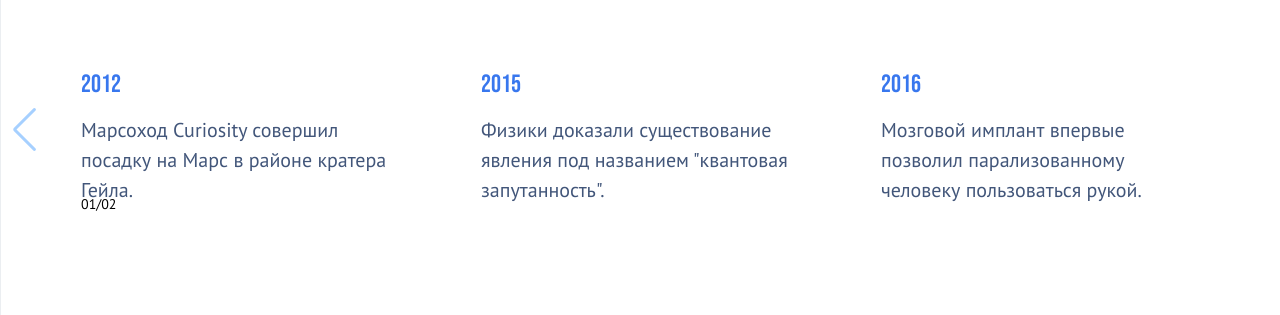
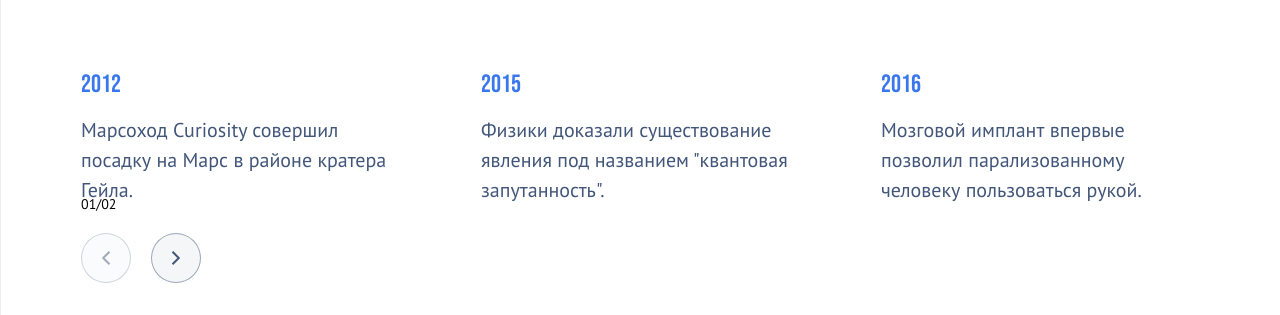
Before and after one commit to aleksandrdadaev/calendar-of-historical-events, a React (Create React App) app: page / in a window 1280 px wide. Shown: the part 485-800 px from the top of the page. Built offline with nearby package versions, Linux system fonts and the light colour scheme.

Commit message:
add custom navigation buttons to main slider

```diff
--- a/src/widgets/historical-dates/ui/main-slider/MainSlider.tsx
+++ b/src/widgets/historical-dates/ui/main-slider/MainSlider.tsx
@@ -13,16 +13,20 @@ import { addZeroToNumber } from '../../lib/utils/add-zero-to-number.util'
 import InnerSlider from '../inner-slider/InnerSlider'
 
 import styles from './MainSlider.module.scss'
+import MainSliderButtons from './main-slider-buttons/MainSliderButtons'
 import MainSliderFraction from './main-slider-fraction/MainSliderFraction'
 
 const MainSlider: FC = () => {
 	const [activeSlideIndex, setActiveSlideIndex] = useState<number>(0)
-	console.log(activeSlideIndex)
+
 	return (
 		<div className={styles.wrapper}>
 			<Swiper
 				modules={[EffectFade, Virtual, Navigation, Pagination]}
-				navigation
+				navigation={{
+					prevEl: `.main-button-prev`,
+					nextEl: `.main-button-next`,
+				}}
 				fadeEffect={{
 					crossFade: true,
 				}}
@@ -54,6 +58,7 @@ const MainSlider: FC = () => {
 				))}
 				<div className={styles.controls}>
 					<MainSliderFraction />
+					<MainSliderButtons />
 				</div>
 			</Swiper>
 		</div>
--- /dev/null
+++ b/src/widgets/historical-dates/ui/main-slider/main-slider-buttons/MainSliderButtons.module.scss
@@ -0,0 +1,37 @@
+.wrapper {
+	width: fit-content;
+	display: flex;
+	gap: 20px;
+}
+
+.button {
+	position: relative;
+	width: 50px;
+	height: 50px;
+
+	border-radius: 50%;
+	border: 1px solid #42567a80;
+
+	transition: all 0.3s ease-in-out;
+	background-color: rgba(#42567a, 0.05);
+
+	&:not(:disabled):hover {
+		background-color: #fff;
+	}
+
+	&:disabled {
+		opacity: 0.5;
+	}
+
+	&.next {
+		transform: rotate(180deg);
+	}
+}
+
+.arrow {
+	position: absolute;
+	top: 50%;
+	left: 50%;
+
+	transform: translate(-50%, -50%);
+}
--- /dev/null
+++ b/src/widgets/historical-dates/ui/main-slider/main-slider-buttons/MainSliderButtons.tsx
@@ -0,0 +1,21 @@
+import clsx from 'clsx'
+import { FC } from 'react'
+
+import arrow from '@/shared/assets/icons/arrow.svg'
+
+import styles from './MainSliderButtons.module.scss'
+
+const MainSliderButtons: FC = () => {
+	return (
+		<div className={styles.wrapper}>
+			<button className={clsx(styles.button, 'main-button-prev', styles.prev)}>
+				<img src={arrow} alt='' className={styles.arrow} />
+			</button>
+			<button className={clsx(styles.button, 'main-button-next', styles.next)}>
+				<img src={arrow} alt='' className={styles.arrow} />
+			</button>
+		</div>
+	)
+}
+
+export default MainSliderButtons
```
Also changed, not shown: src/shared/assets/icons/arrow.svg.
